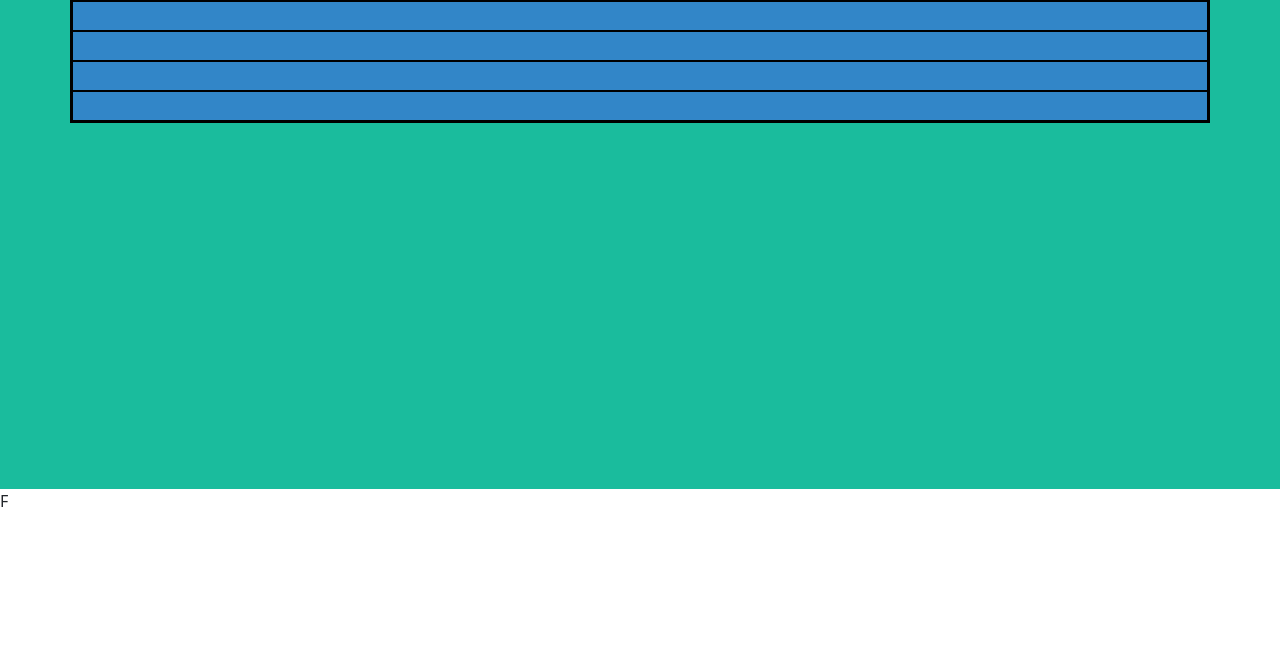
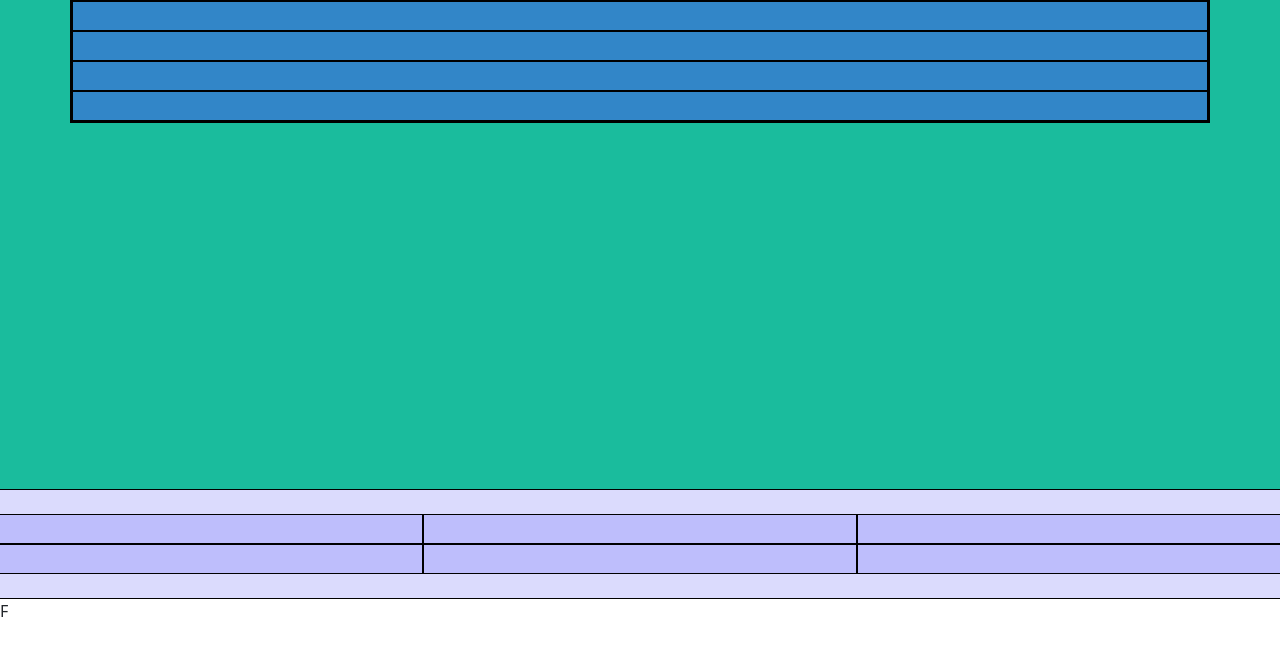
Before and after one commit to marroccuandrea/html-css-bootstrap-freelancer, a plain HTML site: page index.html in a window 1280 px wide. Shown: the part 81-732 px from the top of the page. Drawn offline with nearby package versions, Linux system fonts and the light colour scheme.

Commit message:
sezione portfolio

```diff
--- a/css/style.css
+++ b/css/style.css
@@ -34,7 +34,3 @@ main{
     background-color: #1ABC9D;
     min-height: 490px;
 }
-
-.container.jumbo{
-
-}
--- a/index.html
+++ b/index.html
@@ -41,11 +41,22 @@
         <section class="jumbotron">
             <div class="container jumbo debug">
                 <div class="row">
-                    <div class="col-12"></div>
+                    <div class="col-12 image"></div>
                     <div class="col-12"></div>
                     <div class="col-12"></div>
                     <div class="col-12"></div>
                 </div>
+            </div>
+        </section>
+
+        <section class="portfolio">
+            <div class="row py-4 ">
+                <div class="col-12 col-md-6 col-xl-4"></div>
+                <div class="col-12 col-md-6 col-xl-4"></div>
+                <div class="col-12 col-md-6 col-xl-4"></div>
+                <div class="col-12 col-md-6 col-xl-4"></div>
+                <div class="col-12 col-md-6 col-xl-4"></div>
+                <div class="col-12 col-md-6 col-xl-4"></div>
             </div>
         </section>
     </main>
```
